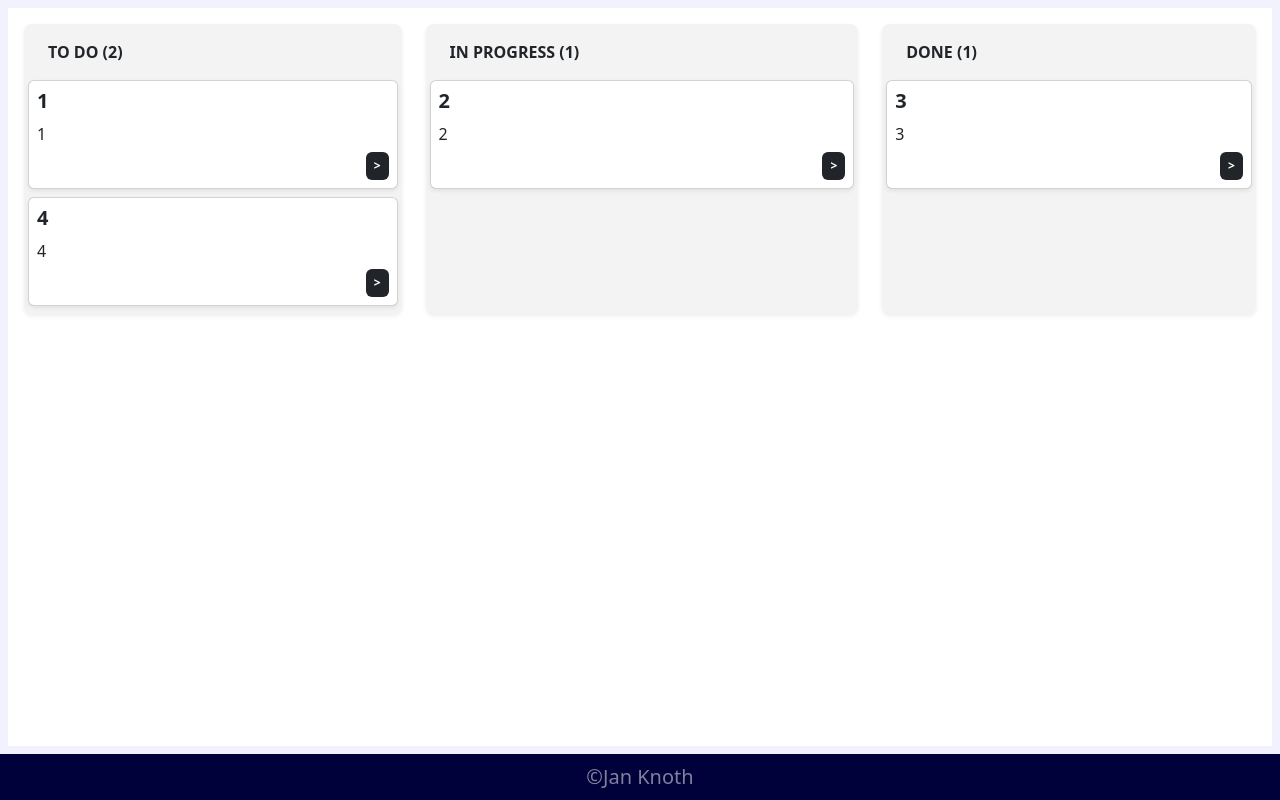
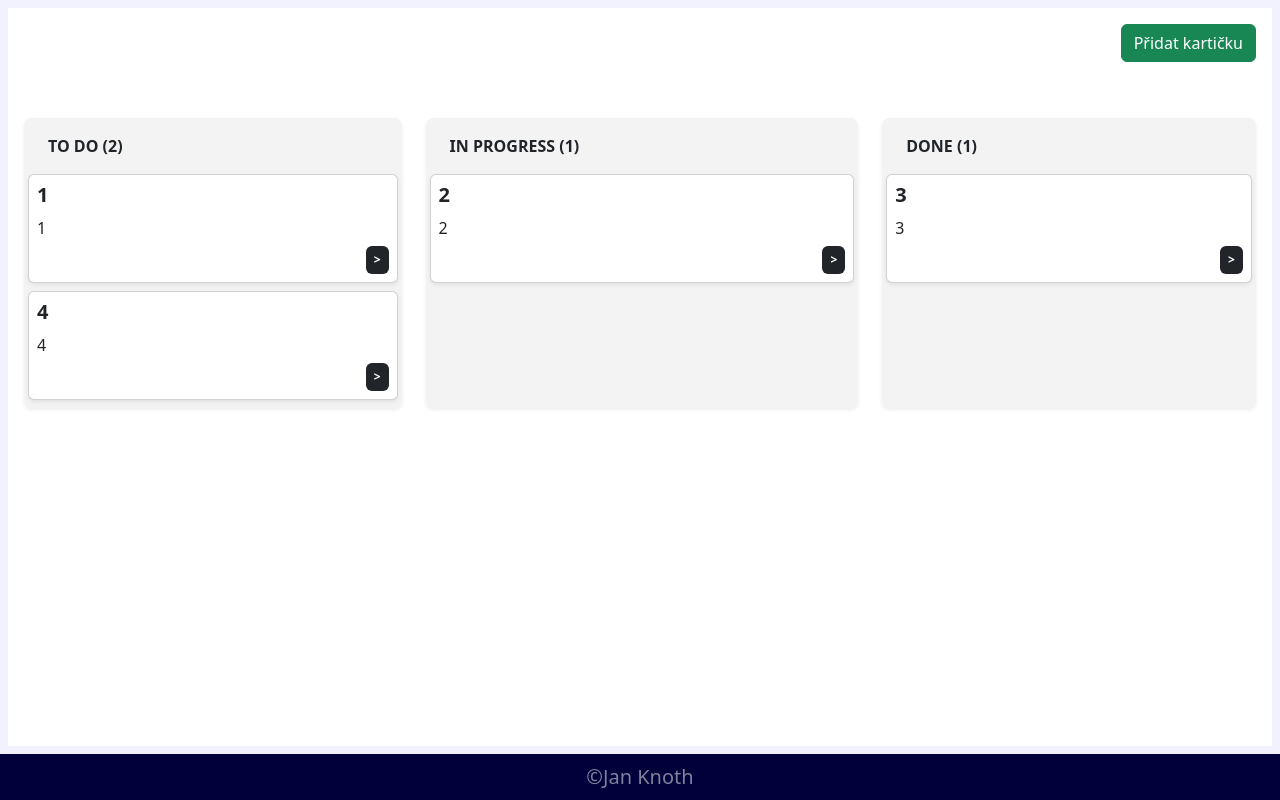
Before and after one commit to ZanyKnoth/kanban-nastenka-projekt, a Vue app in the folder frontend/: page / in a window 1280 px wide. Built offline with nearby package versions, Linux system fonts and the light colour scheme; no server answers.

Commit message:
Added link for creating new task

```diff
--- a/frontend/src/components/KanbanBoard.vue
+++ b/frontend/src/components/KanbanBoard.vue
@@ -1,5 +1,8 @@
 <template>
   <div class="kanban-board d-flex flex-column gap-4" :class="{ 'h-100 justify-content-center align-items-center': isLoading }">
+    <div class="kanban-board__button-wrapper p-3 d-flex justify-content-end">
+      <router-link class="kanban-board__link btn btn-success" :to="{ name: 'task', params: { id: '-1' } }">Přidat kartičku</router-link>
+    </div>
     <div class="kanban-board__board-wrapper p-3 d-flex flex-column flex-md-row gap-4" :class="{ 'h-100 justify-content-center align-items-center': isLoading }">
       <Loading v-if="isLoading" />
       <KanbanColumn
```
